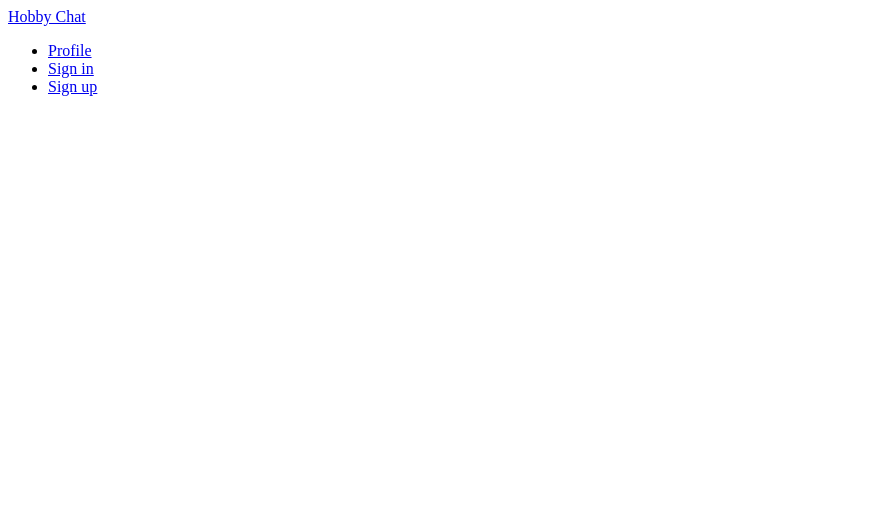
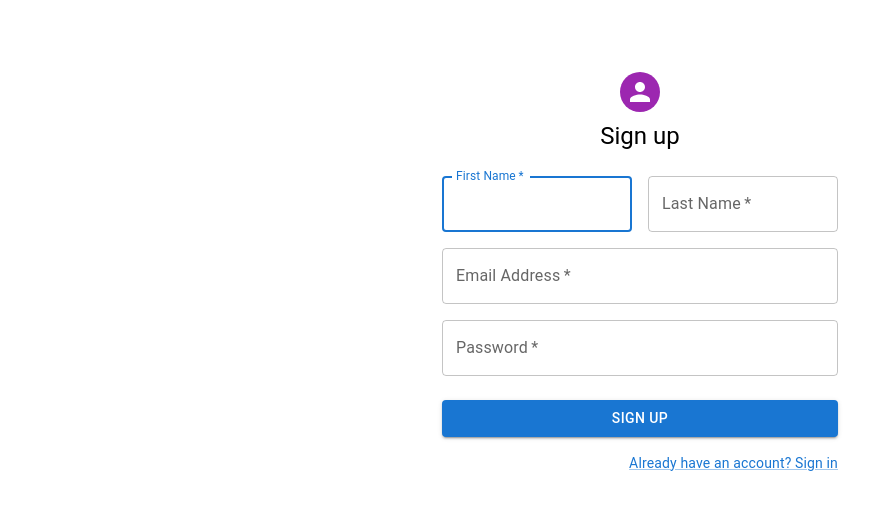
Before and after one commit to frisk038/livechat-front, a React (Vite) app: page / in a window 1280 px wide. Shown: the top 510 px of the page, without its empty margins (0-894 px from the left). Built offline with nearby package versions, Linux system fonts and the light colour scheme; no server answers.

Commit message:
setup auth with firebase

```diff
--- a/package.json
+++ b/package.json
@@ -13,6 +13,7 @@
     "@emotion/styled": "^11.10.5",
     "@mui/icons-material": "^5.11.9",
     "@mui/material": "^5.11.9",
+    "firebase": "^9.17.1",
     "react": "^18.2.0",
     "react-dom": "^18.2.0",
     "react-router-dom": "^6.8.1"
--- /dev/null
+++ b/src/components/authprovider.tsx
@@ -0,0 +1,21 @@
+import { createContext, FunctionComponent, useEffect, useState } from "react";
+import app, { auth } from "../services/firebase";
+import { getAuth, User } from "firebase/auth";
+
+interface AuthProviderProps {
+  children: React.ReactNode;
+}
+
+export const AuthContext = createContext<User | null>(null);
+
+const AuthProvider: FunctionComponent<AuthProviderProps> = (props: AuthProviderProps) => {
+  const [currentUser, setCurrentUser] = useState<User | null>(null);
+
+  useEffect(() => {
+    auth.onAuthStateChanged(setCurrentUser);
+  }, []);
+
+  return <AuthContext.Provider value={currentUser}>{props.children}</AuthContext.Provider>;
+};
+
+export default AuthProvider;
--- a/src/pages/signin.tsx
+++ b/src/pages/signin.tsx
@@ -9,11 +9,27 @@ import Grid from "@mui/material/Grid";
 import Box from "@mui/material/Box";
 import Typography from "@mui/material/Typography";
 import Container from "@mui/material/Container";
+import { signInWithEmailAndPassword } from "firebase/auth";
+import { auth } from "../services/firebase";
+import { useNavigate } from "react-router-dom";
 
 interface SignInProps {}
 
 const SignIn: FunctionComponent<SignInProps> = () => {
-  const handleSubmit = () => {};
+  const navigate = useNavigate();
+
+  const handleSubmit = async (e: React.FormEvent<HTMLFormElement>) => {
+    e.preventDefault();
+    const email = (e.currentTarget.elements.namedItem("email") as HTMLInputElement).value;
+    const password = (e.currentTarget.elements.namedItem("password") as HTMLInputElement).value;
+    await signInWithEmailAndPassword(auth, email, password)
+      .then((cred) => {
+        navigate("/profile");
+      })
+      .catch((reason) => {
+        alert(reason);
+      });
+  };
 
   return (
     <Container maxWidth="xs">
@@ -64,7 +80,7 @@ const SignIn: FunctionComponent<SignInProps> = () => {
               </Link>
             </Grid>
             <Grid item>
-              <Link href="#" variant="body2">
+              <Link href="/register" variant="body2">
                 {"Don't have an account? Sign Up"}
               </Link>
             </Grid>
--- a/src/pages/signup.tsx
+++ b/src/pages/signup.tsx
@@ -7,12 +7,26 @@ import Grid from "@mui/material/Grid";
 import Box from "@mui/material/Box";
 import Typography from "@mui/material/Typography";
 import Container from "@mui/material/Container";
+import { auth } from "../services/firebase";
+import { createUserWithEmailAndPassword } from "firebase/auth";
+import { useNavigate } from "react-router-dom";
 
 interface SignUpProps {}
 
 const SignUp: FunctionComponent<SignUpProps> = () => {
-  const handleSubmit = (e: React.FormEvent<HTMLFormElement>) => {
+  const navigate = useNavigate();
+
+  const handleSubmit = async (e: React.FormEvent<HTMLFormElement>) => {
     e.preventDefault();
+    const email = (e.currentTarget.elements.namedItem("email") as HTMLInputElement).value;
+    const password = (e.currentTarget.elements.namedItem("password") as HTMLInputElement).value;
+    await createUserWithEmailAndPassword(auth, email, password)
+      .then((cred) => {
+        navigate("/profile");
+      })
+      .catch((reason) => {
+        alert(reason);
+      });
   };
 
   return (
@@ -79,7 +93,7 @@ const SignUp: FunctionComponent<SignUpProps> = () => {
           </Button>
           <Grid container justifyContent="flex-end">
             <Grid item>
-              <Link href="#" variant="body2">
+              <Link href="/login" variant="body2">
                 Already have an account? Sign in
               </Link>
             </Grid>
--- /dev/null
+++ b/src/services/firebase.ts
@@ -0,0 +1,14 @@
+import { initializeApp } from "firebase/app";
+import { getAuth } from "firebase/auth";
+
+const app = initializeApp({
+  apiKey: import.meta.env.VITE_apiKey,
+  authDomain: import.meta.env.VITE_authDomain,
+  projectId: import.meta.env.VITE_projectId,
+  storageBucket: import.meta.env.VITE_storageBucket,
+  messagingSenderId: import.meta.env.VITE_messagingSenderId,
+  appId: import.meta.env.VITE_appId,
+});
+
+export const auth = getAuth(app);
+export default app;
```
Also changed, not shown: src/App.tsx (+9 -8 lines), 1 other file (tests, documents, lock files or other folders).
